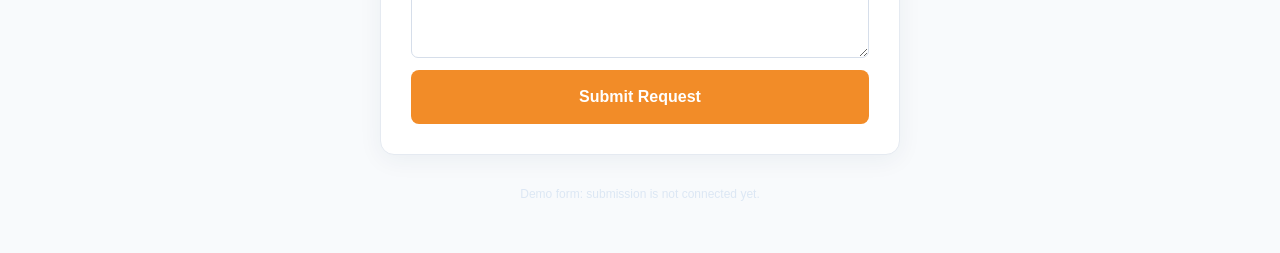
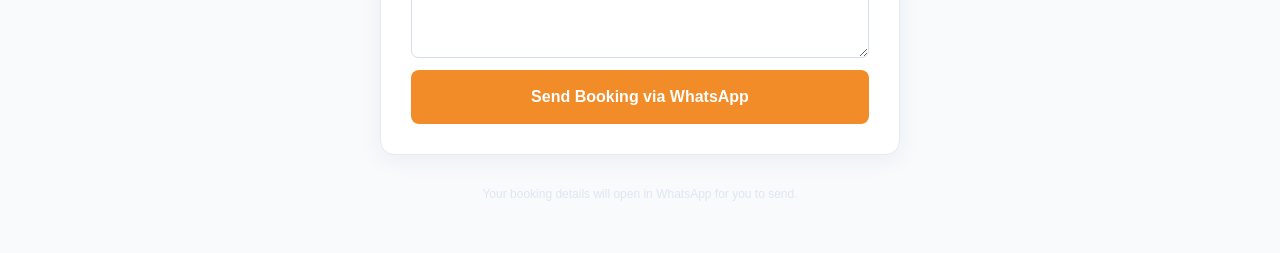
Before and after one commit to Murphy992/abujafix, a Next.js app in the folder website/: page / in a window 1280 px wide. Shown: the part 2801-3054 px from the top of the page. Built offline with nearby package versions, Linux system fonts and the light colour scheme.

Commit message:
Connect AbujaFix bookings to WhatsApp

```diff
--- a/website/app/page.tsx
+++ b/website/app/page.tsx
@@ -1,12 +1,38 @@
+"use client";
+
 export default function Home() {
 const services = [
-{ icon: "⚡", name: "Electrical Services", desc: "Repairs, wiring and installations" },
+{ icon: "⚡️", name: "Electrical Services", desc: "Repairs, wiring and installations" },
 { icon: "☀️", name: "Solar & Inverters", desc: "Solar systems and backup power" },
 { icon: "📹", name: "CCTV & Security", desc: "Security cameras and installation" },
 { icon: "🌐", name: "Networking & Fibre", desc: "Internet, routers and fibre cabling" },
 { icon: "🚰", name: "Plumbing", desc: "Leaks, pipes and water systems" },
 { icon: "❄️", name: "AC Services", desc: "Air conditioning and maintenance" },
 ];
+
+function handleBooking(event: React.FormEvent<HTMLFormElement>) {
+event.preventDefault();
+
+const form = event.currentTarget;
+const data = new FormData(form);
+
+const name = String(data.get("name") || "");
+const phone = String(data.get("phone") || "");
+const service = String(data.get("service") || "");
+const location = String(data.get("location") || "");
+const message = String(data.get("message") || "");
+
+const bookingMessage = `Hello AbujaFix! I would like to request a service.
+Customer name: ${name}
+Phone number: ${phone}
+Service needed: ${service}
+Location: ${location}
+Problem description: ${message}`;
+
+const whatsappUrl = `https://wa.me/2347064522351?text=${encodeURIComponent(bookingMessage)}`;
+
+window.open(whatsappUrl, "_blank", "noopener,noreferrer");
+}
 
 return (
 <main>
@@ -31,6 +57,7 @@ return (
       <a className="primaryButton" href="#booking">Book a Service →</a>
       <p className="smallText">Electrical · Solar · CCTV · Plumbing · AC</p>
     </div>
+
     <div className="heroCard">
       <div className="heroIcon">🔧</div>
       <h3>Your problem. Our solution.</h3>
@@ -44,7 +71,10 @@ return (
   <section id="services" className="section">
     <p className="eyebrow">WHAT DO YOU NEED FIXED?</p>
     <h2>Explore Our Services</h2>
-    <p className="sectionText">Professional help for everyday technical problems.</p>
+    <p className="sectionText">
+      Professional help for everyday technical problems.
+    </p>
+
     <div className="serviceGrid">
       {services.map((service) => (
         <a href="#booking" className="serviceCard" key={service.name}>
@@ -60,10 +90,23 @@ return (
   <section id="how" className="howSection">
     <p className="eyebrow">SIMPLE AND CONVENIENT</p>
     <h2>How AbujaFix Works</h2>
+
     <div className="steps">
-      <div><b>01</b><h3>Choose a service</h3><p>Tell us what needs fixing.</p></div>
-      <div><b>02</b><h3>Send your request</h3><p>Share your location and contact details.</p></div>
-      <div><b>03</b><h3>Connect with a technician</h3><p>Arrange the job directly.</p></div>
+      <div>
+        <b>01</b>
+        <h3>Choose a service</h3>
+        <p>Tell us what needs fixing.</p>
+      </div>
+      <div>
+        <b>02</b>
+        <h3>Send your request</h3>
+        <p>Share your location and contact details.</p>
+      </div>
+      <div>
+        <b>03</b>
+        <h3>Connect with a technician</h3>
+        <p>Arrange the job directly.</p>
+      </div>
     </div>
   </section>
 
@@ -71,23 +114,43 @@ return (
     <p className="eyebrow">LET'S GET IT FIXED</p>
     <h2>Request a Service</h2>
     <p>Complete this form to contact our AbujaFix team.</p>
-    <form className="bookingForm" action="https://formsubmit.co/">
+
+    <form className="bookingForm" onSubmit={handleBooking}>
       <label>Your name</label>
       <input name="name" placeholder="Enter your name" required />
-      <label>Phone number</label>
-      <input name="phone" placeholder="Your WhatsApp number" required />
+
+      <label>Phone number</label> <input name="phone" placeholder="Your WhatsApp number" required />
+
       <label>Service needed</label>
       <select name="service" required>
         <option value="">Choose a service</option>
-        {services.map((s) => <option key={s.name}>{s.name}</option>)}
+        {services.map((service) => (
+          <option key={service.name} value={service.name}>
+            {service.name}
+          </option>
+        ))}
       </select>
+
       <label>Your area in Abuja</label>
-      <input name="location" placeholder="e.g. Gwarinpa, Wuse, Lugbe" required />
+      <input
+        name="location"
+        placeholder="e.g. Gwarinpa, Wuse, Lugbe"
+        required
+      />
+
       <label>Describe the problem</label>
-      <textarea name="message" placeholder="Tell us what needs fixing..." rows={4} />
-      <button type="submit">Submit Request</button>
+      <textarea
+        name="message"
+        placeholder="Tell us what needs fixing..."
+        rows={4}
+      />
+
+      <button type="submit">Send Booking via WhatsApp</button>
     </form>
-    <p className="smallText">Demo form: submission is not connected yet.</p>
+
+    <p className="smallText">
+      Your booking details will open in WhatsApp for you to send.
+    </p>
   </section>
 
   <footer>
```
